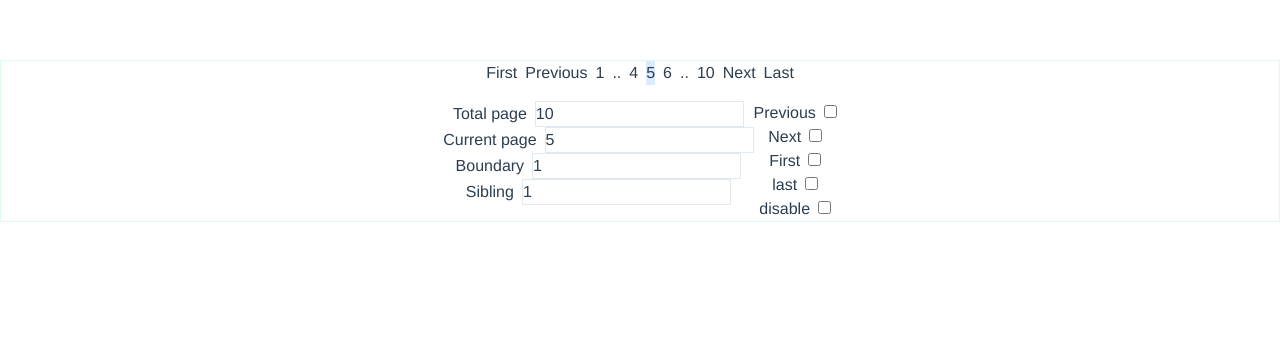
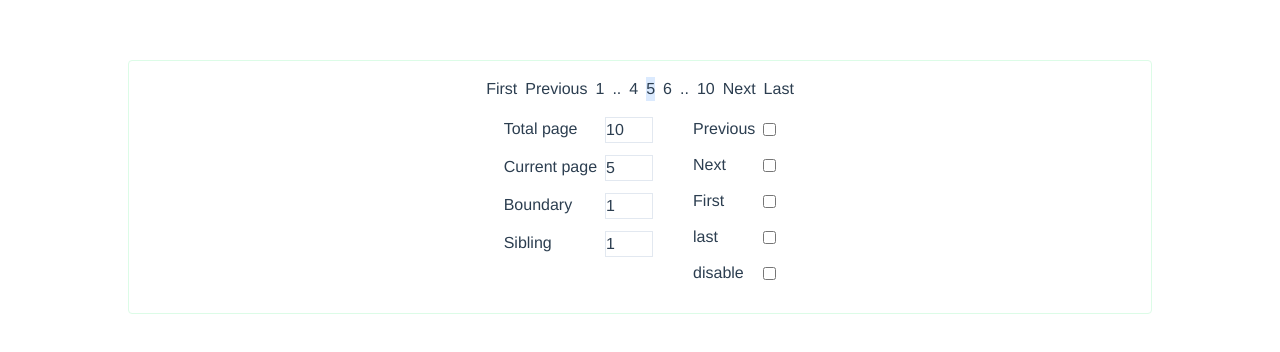
Before and after one commit to khoufstudio/vue-simple-pagination, a Vue app: page / in a window 1280 px wide. Shown: the top 352 px of the page. Built offline with nearby package versions, Linux system fonts and the light colour scheme.

Commit message:
styling in progress

```diff
--- a/src/components/SimplePagination.vue
+++ b/src/components/SimplePagination.vue
@@ -87,7 +87,7 @@ function toggleDisable() {
 </script>
 
 <template>
-  <div class="border border-green-100">
+  <div class="border border-green-100 p-4 mx-32 rounded">
     <div class="flex gap-2 justify-center">
       <button @click="firstHandle" :disabled="disableFirst">First</button>
       <button @click="previousHandle" :disabled="disablePrevious">Previous</button>
@@ -100,59 +100,59 @@ function toggleDisable() {
       <button @click="lastHandle" :disabled="disableLast">Last</button>
     </div>
     <!-- input container -->
-    <div class="mt-4 flex justify-center">
+  <div class="mt-4 flex justify-center gap-10">
       <div>
         <!-- total page -->
-        <legend>
+        <legend class="flex justify-between mb-3">
           <label class="mr-2" for="totalPage">Total page</label>
-          <input class="border border-slate-200" type="number" v-model="totalPage">
+          <input class="border border-slate-200 w-12" type="number" v-model="totalPage">
         </legend>
 
         <!-- current page -->
-        <legend>
+        <legend class="flex justify-between mb-3">
           <label class="mr-2" for="currentPage">Current page</label>
-          <input class="border border-slate-200" type="number" v-model="currentPage">
+          <input class="border border-slate-200 w-12" type="number" v-model="currentPage">
         </legend>
 
         <!-- boundary -->
-        <legend>
+        <legend class="flex justify-between mb-3">
           <label class="mr-2" for="boundary">Boundary</label>
-          <input class="border border-slate-200" type="number" v-model="boundary">
+          <input class="border border-slate-200 w-12" type="number" v-model="boundary">
         </legend>
 
         <!-- sibling -->
-        <legend>
+        <legend class="flex justify-between mb-3">
           <label class="mr-2" for="sibling">Sibling</label>
-          <input class="border border-slate-200" type="number" v-model="sibling">
+          <input class="border border-slate-200 w-12" type="number" v-model="sibling">
         </legend>
       </div>
       <div>
         <!-- previous -->
-        <legend>
+        <legend class="flex justify-between mb-3 items-center">
           <label class="mr-2" for="sibling">Previous</label>
           <input type="checkbox" name="previous" @change="togglePrevious">
         </legend>
 
         <!-- next -->
-        <legend>
+        <legend class="flex justify-between mb-3 items-center">
           <label class="mr-2" for="sibling">Next</label>
           <input type="checkbox" name="previous" @change="toggleNext">
         </legend>
 
         <!-- first -->
-        <legend>
+        <legend class="flex justify-between mb-3 items-center">
           <label class="mr-2" for="sibling">First</label>
           <input type="checkbox" name="previous" @change="toggleFirst">
         </legend>
 
         <!-- last -->
-        <legend>
+        <legend class="flex justify-between mb-3 items-center">
           <label class="mr-2" for="sibling">last</label>
           <input type="checkbox" name="previous" @change="toggleLast">
         </legend>
 
         <!-- disable -->
-        <legend>
+        <legend class="flex justify-between mb-3 items-center">
           <label class="mr-2" for="sibling">disable</label>
           <input type="checkbox" name="previous" @change="toggleDisable">
         </legend>
```
